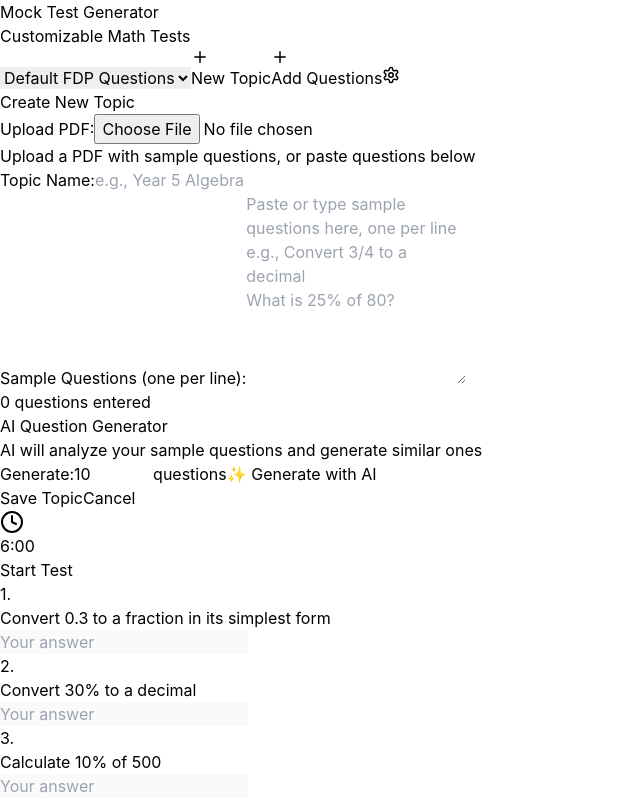
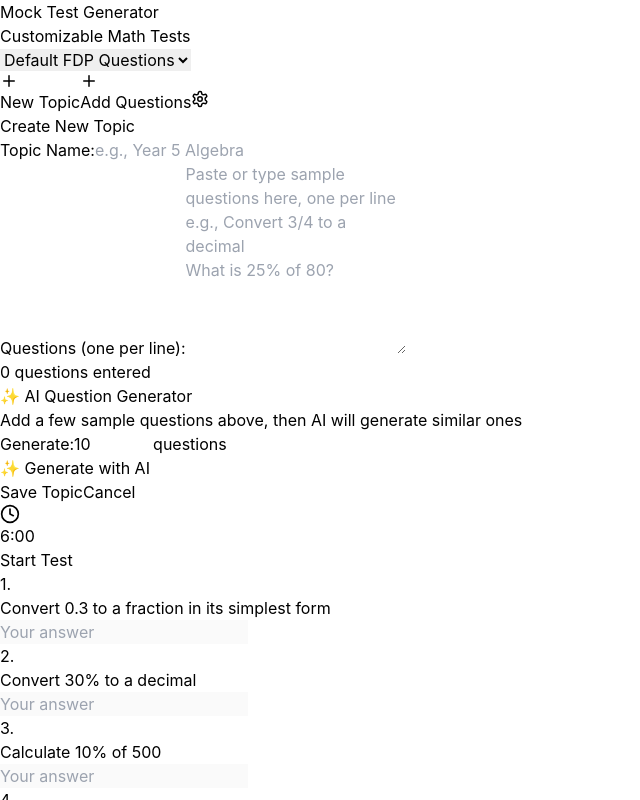
Before and after one commit to jrnayak/mock-test-generator, a Next.js app: page / in a window 1280 px wide. Both pictures are taken after a click on the button "New Topic". Shown: the top 800 px of the page, without its empty margins (0-640 px from the left). Built offline with nearby package versions, Linux system fonts and the light colour scheme.

Commit message:
Add AI question generator

```diff
--- a/src/components/MockTestApp.js
+++ b/src/components/MockTestApp.js
@@ -17,7 +17,6 @@
   const [selectedTopic, setSelectedTopic] = useState('');
   const [editingTopic, setEditingTopic] = useState(null);
   const [topicQuestions, setTopicQuestions] = useState('');
-  const [isProcessingPDF, setIsProcessingPDF] = useState(false);
   const [isGenerating, setIsGenerating] = useState(false);
   const [numQuestionsToGenerate, setNumQuestionsToGenerate] = useState(10);
 
@@ -48,68 +47,6 @@
     } catch (error) {
       console.error('Error saving topics:', error);
       alert('Error saving topics. Please try again.');
-    }
-  };
-
-  const handleFileUpload = async (e) => {
-    const file = e.target.files[0];
-    if (!file) return;
-
-    if (file.type !== 'application/pdf') {
-      alert('Please upload a PDF file');
-      return;
-    }
-
-    setIsProcessingPDF(true);
-
-    try {
-      // Read file as text using FileReader
-      const text = await new Promise((resolve, reject) => {
-        const reader = new FileReader();
-        reader.onload = (e) => resolve(e.target.result);
-        reader.onerror = reject;
-        reader.readAsText(file);
-      });
-
-      // If text extraction worked, use it
-      if (text && text.trim()) {
-        setTopicQuestions(text.trim());
-        if (!editingTopic || !editingTopic.name) {
-          const fileName = file.name.replace('.pdf', '').replace(/_/g, ' ');
-          setEditingTopic({ name: fileName, questions: [] });
-        }
-        setIsProcessingPDF(false);
-        alert('PDF content extracted! Review the questions below.');
-        return;
-      }
-    } catch (error) {
-      console.log('Text extraction failed, trying binary method');
-    }
-
-    // Fallback: Try binary reading
-    try {
-      const arrayBuffer = await file.arrayBuffer();
-      const uint8Array = new Uint8Array(arrayBuffer);
-      const decoder = new TextDecoder('utf-8');
-      const text = decoder.decode(uint8Array);
-
-      // Extract readable text from PDF binary
-      const cleanText = text.replace(/[^\x20-\x7E\n]/g, ' ').replace(/\s+/g, ' ').trim();
-
-      if (cleanText) {
-        setTopicQuestions(cleanText);
-        if (!editingTopic || !editingTopic.name) {
-          const fileName = file.name.replace('.pdf', '').replace(/_/g, ' ');
-          setEditingTopic({ name: fileName, questions: [] });
-        }
-      }
-
-      setIsProcessingPDF(false);
-      alert('PDF processed! Please review and clean up the extracted text below. You can also use AI to generate questions from these samples.');
-    } catch (error) {
-      console.error('Error:', error);
-      setIsProcessingPDF(false);
-      alert('Could not extract from PDF automatically. Please paste sample questions manually and use AI to generate more questions.');
     }
   };
 
@@ -387,22 +324,22 @@
   };
 
   return (
-    <div className="max-w-4xl mx-auto p-6 bg-gradient-to-br from-blue-50 to-purple-50 min-h-screen">
-      <div className="bg-white rounded-lg shadow-lg p-6">
-        <h1 className="text-3xl font-bold text-center mb-2 text-purple-700">
+    <div className="min-h-screen bg-gradient-to-br from-blue-50 to-purple-50 py-4 px-2 sm:p-6">
+      <div className="max-w-5xl mx-auto bg-white rounded-lg shadow-lg p-3 sm:p-6">
+        <h1 className="text-2xl sm:text-3xl font-bold text-center mb-2 text-purple-700">
           Mock Test Generator
         </h1>
-        <p className="text-center text-gray-600 mb-6">
+        <p className="text-center text-gray-600 mb-4 sm:mb-6 text-sm sm:text-base">
           Customizable Math Tests
         </p>
 
         {/* Topic Selection and Controls */}
-        <div className="mb-6 space-y-4">
-          <div className="flex gap-2">
+        <div className="mb-4 sm:mb-6 space-y-3">
+          <div className="flex flex-col sm:flex-row gap-2">
             <select
               value={selectedTopic}
               onChange={(e) => setSelectedTopic(e.target.value)}
-              className="flex-1 px-4 py-2 border-2 border-gray-300 rounded-lg focus:border-purple-500 focus:outline-none"
+              className="flex-1 px-3 py-2 text-sm sm:text-base border-2 border-gray-300 rounded-lg focus:border-purple-500 focus:outline-none"
               disabled={isActive}
             >
               <option value="">Default FDP Questions</option>
@@ -412,49 +349,51 @@
                 </option>
               ))}
             </select>
+            <div className="flex gap-2">
               <button
                 onClick={startNewTopic}
-              className="px-4 py-2 bg-purple-500 text-white rounded-lg hover:bg-purple-600 flex items-center gap-2"
+                className="flex-1 sm:flex-none px-3 py-2 bg-purple-500 text-white rounded-lg hover:bg-purple-600 flex items-center justify-center gap-2 text-sm sm:text-base"
                 disabled={isActive}
               >
                 <Plus size={18} />
-              New Topic
+                <span className="sm:inline">New Topic</span>
               </button>
               <button
                 onClick={addMoreQuestions}
-              className="px-4 py-2 bg-blue-500 text-white rounded-lg hover:bg-blue-600 flex items-center gap-2"
+                className="flex-1 sm:flex-none px-3 py-2 bg-blue-500 text-white rounded-lg hover:bg-blue-600 flex items-center justify-center gap-2 text-sm sm:text-base"
                 disabled={isActive || !selectedTopic}
               >
                 <Plus size={18} />
-              Add Questions
+                <span className="sm:inline">Add Questions</span>
               </button>
               <button
                 onClick={() => setShowSettings(!showSettings)}
-              className="px-4 py-2 bg-gray-500 text-white rounded-lg hover:bg-gray-600 flex items-center gap-2"
+                className="px-3 py-2 bg-gray-500 text-white rounded-lg hover:bg-gray-600 flex items-center justify-center gap-2"
                 disabled={isActive}
               >
                 <Settings size={18} />
               </button>
             </div>
+          </div>
 
           {/* Settings Panel */}
           {showSettings && (
-            <div className="p-4 bg-blue-50 rounded-lg border-2 border-blue-200">
-              <h3 className="font-bold mb-3 text-blue-700">Settings</h3>
+            <div className="p-3 sm:p-4 bg-blue-50 rounded-lg border-2 border-blue-200">
+              <h3 className="font-bold mb-3 text-blue-700 text-sm sm:text-base">Settings</h3>
               <div className="space-y-3">
-                <div className="flex items-center gap-3">
-                  <label className="text-sm font-semibold">Timer Duration (minutes):</label>
+                <div className="flex flex-col sm:flex-row sm:items-center gap-2 sm:gap-3">
+                  <label className="text-xs sm:text-sm font-semibold">Timer Duration (minutes):</label>
                   <input
                     type="number"
                     value={customTime}
                     onChange={(e) => setCustomTime(Math.max(1, parseInt(e.target.value) || 1))}
-                    className="w-20 px-3 py-2 border-2 border-gray-300 rounded-lg focus:border-purple-500 focus:outline-none"
+                    className="w-20 px-3 py-2 border-2 border-gray-300 rounded-lg focus:border-purple-500 focus:outline-none text-sm"
                     min="1"
                     max="120"
                   />
                   <button
                     onClick={updateTimer}
-                    className="px-4 py-2 bg-blue-500 text-white rounded-lg hover:bg-blue-600"
+                    className="px-4 py-2 bg-blue-500 text-white rounded-lg hover:bg-blue-600 text-sm"
                   >
                     Apply
                   </button>
@@ -462,18 +401,18 @@
 
                 {selectedTopic && (
                   <div className="pt-3 border-t border-blue-200">
-                    <h4 className="font-semibold mb-2 text-blue-700">Manage Current Topic</h4>
-                    <div className="flex gap-2">
+                    <h4 className="font-semibold mb-2 text-blue-700 text-sm sm:text-base">Manage Current Topic</h4>
+                    <div className="flex flex-col sm:flex-row gap-2">
                       <button
                         onClick={() => editTopic(topics.find(t => t.name === selectedTopic))}
-                        className="flex items-center gap-2 px-4 py-2 bg-green-500 text-white rounded-lg hover:bg-green-600"
+                        className="flex items-center justify-center gap-2 px-4 py-2 bg-green-500 text-white rounded-lg hover:bg-green-600 text-sm"
                       >
                         <Edit2 size={16} />
                         Edit Topic
                       </button>
                       <button
                         onClick={() => deleteTopic(selectedTopic)}
-                        className="flex items-center gap-2 px-4 py-2 bg-red-500 text-white rounded-lg hover:bg-red-600"
+                        className="flex items-center justify-center gap-2 px-4 py-2 bg-red-500 text-white rounded-lg hover:bg-red-600 text-sm"
                       >
                         <Trash2 size={16} />
                         Delete Topic
@@ -487,43 +426,29 @@
 
           {/* Topic Manager Panel */}
           {showTopicManager && (
-            <div className="p-4 bg-green-50 rounded-lg border-2 border-green-200">
-              <h3 className="font-bold mb-3 text-green-700">
+            <div className="p-3 sm:p-4 bg-green-50 rounded-lg border-2 border-green-200">
+              <h3 className="font-bold mb-3 text-green-700 text-sm sm:text-base">
                 {editingTopic?.originalName ? 'Edit Topic' : 'Create New Topic'}
               </h3>
               <div className="space-y-3">
                 <div>
-                  <label className="block text-sm font-semibold mb-1">Upload PDF:</label>
-                  <input
-                    type="file"
-                    accept=".pdf"
-                    onChange={handleFileUpload}
-                    className="w-full px-3 py-2 border-2 border-gray-300 rounded-lg"
-                    disabled={isProcessingPDF}
-                  />
-                  {isProcessingPDF && (
-                    <p className="text-sm text-blue-600 mt-1 animate-pulse">Processing PDF, please wait...</p>
-                  )}
-                  <p className="text-xs text-gray-600 mt-1">Upload a PDF with sample questions, or paste questions below</p>
-                </div>
-                <div>
-                  <label className="block text-sm font-semibold mb-1">Topic Name:</label>
+                  <label className="block text-xs sm:text-sm font-semibold mb-1">Topic Name:</label>
                   <input
                     type="text"
                     value={editingTopic?.name || ''}
                     onChange={(e) => setEditingTopic({ ...editingTopic, name: e.target.value })}
                     placeholder="e.g., Year 5 Algebra"
-                    className="w-full px-3 py-2 border-2 border-gray-300 rounded-lg focus:border-purple-500 focus:outline-none"
+                    className="w-full px-3 py-2 border-2 border-gray-300 rounded-lg focus:border-purple-500 focus:outline-none text-sm"
                   />
                 </div>
                 <div>
-                  <label className="block text-sm font-semibold mb-1">Sample Questions (one per line):</label>
+                  <label className="block text-xs sm:text-sm font-semibold mb-1">Questions (one per line):</label>
                   <textarea
                     value={topicQuestions}
                     onChange={(e) => setTopicQuestions(e.target.value)}
                     placeholder="Paste or type sample questions here, one per line&#10;e.g., Convert 3/4 to a decimal&#10;What is 25% of 80?"
                     rows="8"
-                    className="w-full px-3 py-2 border-2 border-gray-300 rounded-lg focus:border-purple-500 focus:outline-none font-mono text-sm"
+                    className="w-full px-3 py-2 border-2 border-gray-300 rounded-lg focus:border-purple-500 focus:outline-none font-mono text-xs sm:text-sm"
                   />
                   <p className="text-xs text-gray-600 mt-1">
                     {topicQuestions.split('\n').filter(q => q.trim()).length} questions entered
@@ -532,25 +457,27 @@
 
                 {/* AI Generation Section */}
                 <div className="p-3 bg-purple-50 rounded-lg border-2 border-purple-200">
-                  <h4 className="font-semibold mb-2 text-purple-700">AI Question Generator</h4>
+                  <h4 className="font-semibold mb-2 text-purple-700 text-xs sm:text-sm">✨ AI Question Generator</h4>
                   <p className="text-xs text-gray-600 mb-2">
-                    AI will analyze your sample questions and generate similar ones
+                    Add a few sample questions above, then AI will generate similar ones
                   </p>
+                  <div className="flex flex-col sm:flex-row items-stretch sm:items-center gap-2">
                     <div className="flex items-center gap-2">
-                    <label className="text-sm font-semibold">Generate:</label>
+                      <label className="text-xs sm:text-sm font-semibold whitespace-nowrap">Generate:</label>
                       <input
                         type="number"
                         value={numQuestionsToGenerate}
                         onChange={(e) => setNumQuestionsToGenerate(Math.max(1, Math.min(50, parseInt(e.target.value) || 10)))}
-                      className="w-20 px-3 py-2 border-2 border-gray-300 rounded-lg focus:border-purple-500 focus:outline-none"
+                        className="w-16 px-2 py-1 border-2 border-gray-300 rounded-lg focus:border-purple-500 focus:outline-none text-sm"
                         min="1"
                         max="50"
                       />
-                    <span className="text-sm">questions</span>
+                      <span className="text-xs sm:text-sm">questions</span>
+                    </div>
                     <button
                       onClick={generateQuestionsWithAI}
                       disabled={isGenerating || !topicQuestions.trim()}
-                      className="flex-1 px-4 py-2 bg-purple-500 text-white rounded-lg hover:bg-purple-600 font-semibold disabled:bg-gray-400 disabled:cursor-not-allowed"
+                      className="flex-1 sm:flex-none px-4 py-2 bg-purple-500 text-white rounded-lg hover:bg-purple-600 font-semibold disabled:bg-gray-400 disabled:cursor-not-allowed text-xs sm:text-sm"
                     >
                       {isGenerating ? 'Generating...' : '✨ Generate with AI'}
                     </button>
@@ -560,7 +487,7 @@
                 <div className="flex gap-2">
                   <button
                     onClick={saveTopic}
-                    className="flex-1 px-4 py-2 bg-green-500 text-white rounded-lg hover:bg-green-600 font-semibold"
+                    className="flex-1 px-4 py-2 bg-green-500 text-white rounded-lg hover:bg-green-600 font-semibold text-sm"
                   >
                     Save Topic
                   </button>
@@ -570,7 +497,7 @@
                       setEditingTopic(null);
                       setTopicQuestions('');
                     }}
-                    className="px-4 py-2 bg-gray-500 text-white rounded-lg hover:bg-gray-600"
+                    className="px-4 py-2 bg-gray-500 text-white rounded-lg hover:bg-gray-600 text-sm"
                   >
                     Cancel
                   </button>
@@ -581,10 +508,10 @@
         </div>
 
         {/* Timer and Controls */}
-        <div className="flex justify-between items-center mb-6 p-4 bg-blue-100 rounded-lg">
+        <div className="flex flex-col sm:flex-row justify-between items-center gap-3 mb-4 sm:mb-6 p-3 sm:p-4 bg-blue-100 rounded-lg">
           <div className="flex items-center gap-2">
-            <Clock className="text-blue-600" />
-            <span className={`text-2xl font-bold ${timeLeft < 60 ? 'text-red-600' : 'text-blue-600'}`}>
+            <Clock className="text-blue-600" size={20} />
+            <span className={`text-xl sm:text-2xl font-bold ${timeLeft < 60 ? 'text-red-600' : 'text-blue-600'}`}>
               {formatTime(timeLeft)}
             </span>
           </div>
@@ -592,20 +519,20 @@
           {!isActive && !submitted && (
             <button
               onClick={startTest}
-              className="px-6 py-2 bg-green-500 text-white rounded-lg hover:bg-green-600 font-semibold"
+              className="w-full sm:w-auto px-6 py-2 bg-green-500 text-white rounded-lg hover:bg-green-600 font-semibold text-sm sm:text-base"
             >
               Start Test
             </button>
           )}
 
           {submitted && (
-            <div className="flex items-center gap-4">
-              <div className="text-xl font-bold text-purple-600">
+            <div className="flex flex-col sm:flex-row items-center gap-3 w-full sm:w-auto">
+              <div className="text-lg sm:text-xl font-bold text-purple-600">
                 Score: {score}/10 ({Math.round((score / 10) * 100)}%)
               </div>
               <button
                 onClick={resetTest}
-                className="flex items-center gap-2 px-4 py-2 bg-purple-500 text-white rounded-lg hover:bg-purple-600"
+                className="w-full sm:w-auto flex items-center justify-center gap-2 px-4 py-2 bg-purple-500 text-white rounded-lg hover:bg-purple-600 text-sm sm:text-base"
               >
                 <RefreshCw size={18} />
                 New Test
@@ -615,16 +542,16 @@
         </div>
 
         {/* Questions */}
-        <div className="space-y-4">
+        <div className="space-y-3 sm:space-y-4">
           {questions.length === 0 && !isActive && (
-            <div className="text-center p-8 bg-gray-50 rounded-lg border-2 border-gray-200">
-              <p className="text-gray-600">Click "Start Test" to generate questions</p>
+            <div className="text-center p-6 sm:p-8 bg-gray-50 rounded-lg border-2 border-gray-200">
+              <p className="text-gray-600 text-sm sm:text-base">Click "Start Test" to generate questions</p>
             </div>
           )}
           {questions.map((q, index) => (
             <div
               key={q.id}
-              className={`p-4 rounded-lg border-2 ${
+              className={`p-3 sm:p-4 rounded-lg border-2 ${
                 submitted && q.answer
                   ? (answers[q.id] || '').trim().toLowerCase() === q.answer.toLowerCase()
                     ? 'bg-green-50 border-green-300'
@@ -632,34 +559,34 @@
                   : 'bg-gray-50 border-gray-200'
               }`}
             >
-              <div className="flex items-start gap-3">
-                <span className="font-bold text-lg text-purple-600 min-w-8">
+              <div className="flex items-start gap-2 sm:gap-3">
+                <span className="font-bold text-base sm:text-lg text-purple-600 min-w-6 sm:min-w-8">
                   {index + 1}.
                 </span>
-                <div className="flex-1">
-                  <p className="text-lg mb-3">{q.question}</p>
+                <div className="flex-1 min-w-0">
+                  <p className="text-sm sm:text-lg mb-2 sm:mb-3 break-words">{q.question}</p>
                   <input
                     type="text"
                     value={answers[q.id] || ''}
                     onChange={(e) => handleAnswerChange(q.id, e.target.value)}
                     disabled={!isActive || submitted}
-                    className="w-full px-4 py-2 border-2 border-gray-300 rounded-lg focus:border-purple-500 focus:outline-none disabled:bg-gray-100"
+                    className="w-full px-3 sm:px-4 py-2 border-2 border-gray-300 rounded-lg focus:border-purple-500 focus:outline-none disabled:bg-gray-100 text-sm sm:text-base"
                     placeholder="Your answer"
                   />
                   {submitted && q.answer && (
                     <div className="mt-2 flex items-center gap-2">
                       {(answers[q.id] || '').trim().toLowerCase() === q.answer.toLowerCase() ? (
                         <div className="flex items-center gap-2 text-green-600">
-                          <CheckCircle size={20} />
-                          <span className="font-semibold">Correct!</span>
+                          <CheckCircle size={18} />
+                          <span className="font-semibold text-sm sm:text-base">Correct!</span>
                         </div>
                       ) : (
                         <div className="text-red-600">
                           <div className="flex items-center gap-2">
-                            <XCircle size={20} />
-                            <span className="font-semibold">Incorrect</span>
+                            <XCircle size={18} />
+                            <span className="font-semibold text-sm sm:text-base">Incorrect</span>
                           </div>
-                          <p className="mt-1 text-sm">Correct answer: {q.answer}</p>
+                          <p className="mt-1 text-xs sm:text-sm">Correct answer: {q.answer}</p>
                         </div>
                       )}
                     </div>
@@ -673,7 +600,7 @@
         {isActive && !submitted && (
           <button
             onClick={handleSubmit}
-            className="w-full mt-6 px-6 py-3 bg-purple-500 text-white rounded-lg hover:bg-purple-600 font-semibold text-lg"
+            className="w-full mt-4 sm:mt-6 px-6 py-3 bg-purple-500 text-white rounded-lg hover:bg-purple-600 font-semibold text-base sm:text-lg"
           >
             Submit Test
           </button>
```
Lines whose indentation alone changed are shown as unchanged.
